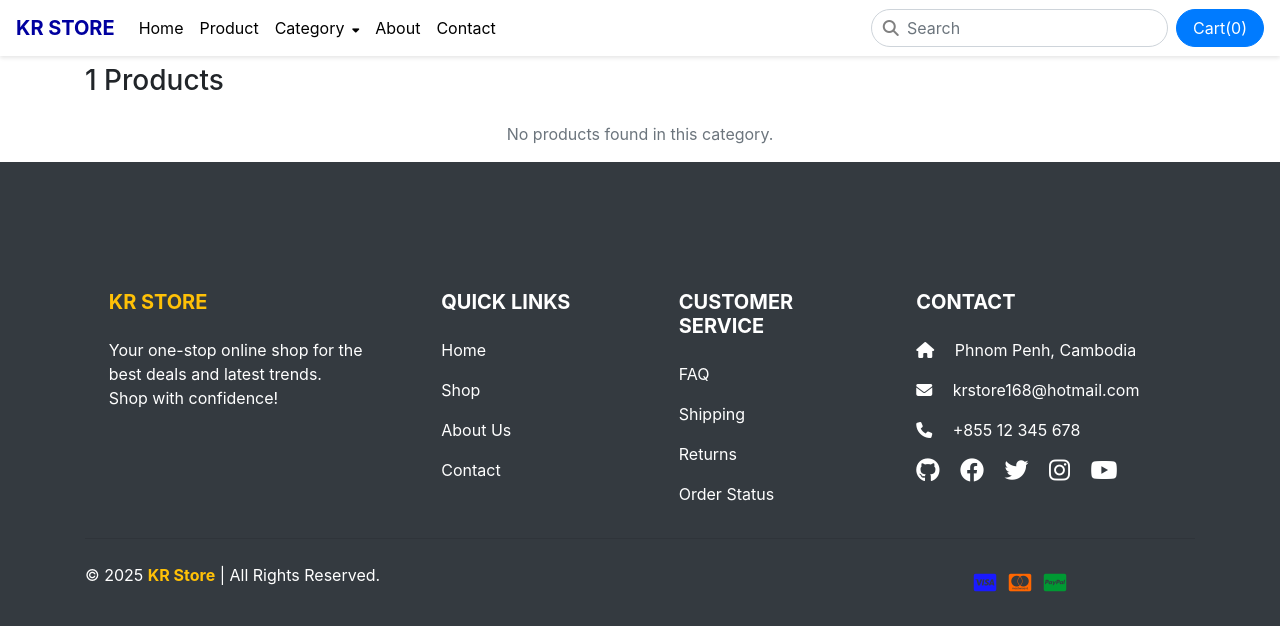
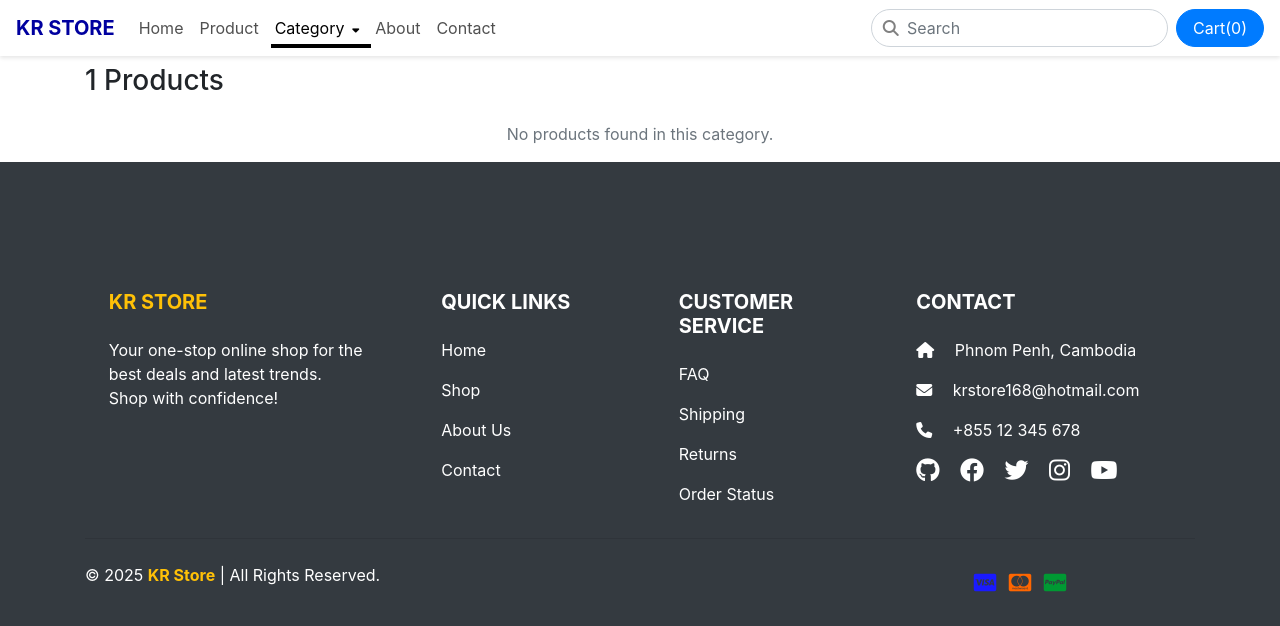
Before and after one commit to phalla009/KR_Store_Ecommerce, a Flask app: page /Category/1 in a window 1280 px wide. Shown: the top 626 px of the page. Run offline with Flask 3, Linux system fonts and the light colour scheme; some libraries are stand-ins or nearby versions.

Commit message:
Edited file

```diff
--- a/static/styles.css
+++ b/static/styles.css
@@ -257,7 +257,6 @@ textarea {
     align-items: center;
     justify-content: center;
 }
-
 .btn-add-cart i {
     margin-right: 0.5rem;
     font-size: 1.1rem;
@@ -274,6 +273,13 @@ textarea {
         font-size: 1rem;
         margin-right: 0.4rem;
     }
+}
+.btn-add-cart:hover {
+    background-color: #0056b3;
+    box-shadow: 0 6px 15px rgba(0, 86, 179, 0.6);
+    transform: translateY(-3px);
+    transition: all 0.3s ease;
+    color: white;
 }
 
 /* SweetAlert2 small popup styling */
@@ -333,12 +339,25 @@ textarea {
     object-fit: contain !important;
   }
 }
+/* Active nav link text color black */
+#navbarSupportedContent .nav-item.active > .nav-link,
+#navbarSupportedContent .nav-item.active > .nav-link.dropdown-toggle {
+    color: #000000 !important; /* active text color black */
+}
+
+/* Show underline for active links */
+#navbarSupportedContent .nav-item.active > .nav-link::after,
+#navbarSupportedContent .nav-item.active > .nav-link.dropdown-toggle::after {
+    transform: scaleX(1);
+    transform-origin: bottom right;
+}
+
 /* Base position for nav links */
 #navbarSupportedContent .nav-link,
 #navbarSupportedContent .nav-link.dropdown-toggle,
 #navbarSupportedContent .dropdown-item {
     position: relative;
-    color: #000; /* default text color */
+    color: rgba(67, 67, 67, 0.93); /* default text color */
     transition: color 0.3s ease;
 }
 /* Hide underline by default */
```
